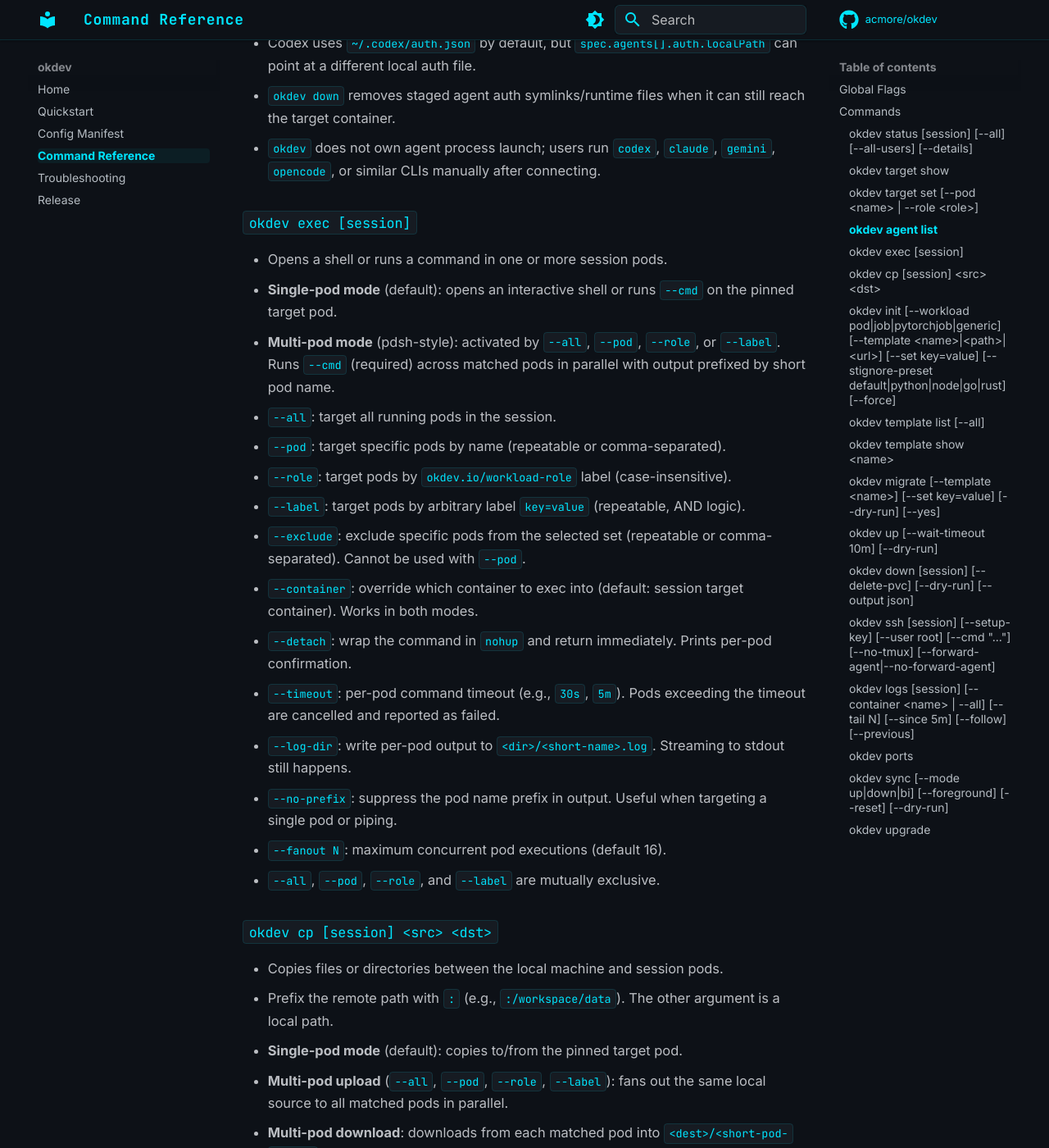
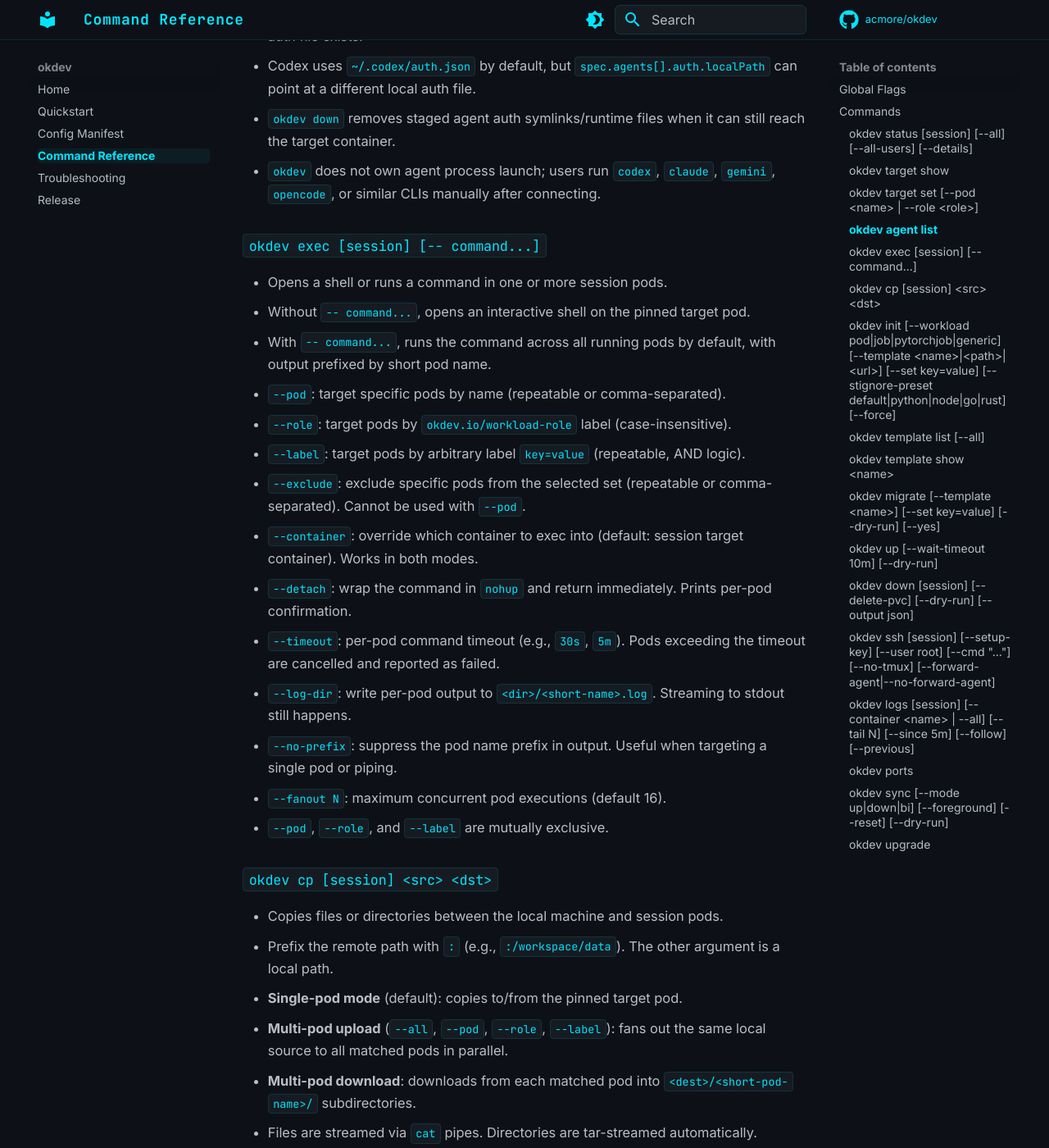
Before and after one commit to acmore/okdev, an MkDocs documentation site: the page built from docs/command-reference.md, in a window 1280 px wide and 1400 px high, scrolled down 2610 px. Shown: the whole window at 82% size. Built offline with MkDocs 1.6.1 and Material for MkDocs 9.7.7, drawn with Linux system fonts in a browser that asks for light colours; comment, search, counter and statistics services are not loaded; some of the changed text lies outside the part shown.

Commit message:
fix(exec): use double dash command args (#73)

```diff
--- a/docs/command-reference.md
+++ b/docs/command-reference.md
@@ -26,7 +26,7 @@
 - `okdev target show`
 - `okdev target set [--pod <name> | --role <role>]`
 - `okdev agent list`
-- `okdev exec [--shell /bin/bash] [--cmd "..."] [--no-tty] [--all | --pod <name> | --role <role> | --label <k=v>] [--exclude <pod>] [--container <name>] [--detach] [--timeout <duration>] [--log-dir <path>] [--no-prefix] [--fanout N]`
+- `okdev exec [session] [--shell /bin/bash] [--no-tty] [--pod <name> | --role <role> | --label <k=v>] [--exclude <pod>] [--container <name>] [--detach] [--timeout <duration>] [--log-dir <path>] [--no-prefix] [--fanout N] [-- command...]`
 - `okdev cp [session] <src> <dst> [--all | --pod <name> | --role <role> | --label <k=v>] [--exclude <pod>] [--container <name>] [--fanout N]`
 - `okdev logs [session] [--container <name> | --all] [--tail N] [--since 5m] [--follow] [--previous]`
 - `okdev ssh [session] [--setup-key] [--user root] [--cmd "..."] [--no-tmux] [--forward-agent|--no-forward-agent]`
@@ -64,12 +64,11 @@
 - `okdev down` removes staged agent auth symlinks/runtime files when it can still reach the target container.
 - `okdev` does not own agent process launch; users run `codex`, `claude`, `gemini`, `opencode`, or similar CLIs manually after connecting.
 
-### `okdev exec [session]`
+### `okdev exec [session] [-- command...]`
 
 - Opens a shell or runs a command in one or more session pods.
-- **Single-pod mode** (default): opens an interactive shell or runs `--cmd` on the pinned target pod.
-- **Multi-pod mode** (pdsh-style): activated by `--all`, `--pod`, `--role`, or `--label`. Runs `--cmd` (required) across matched pods in parallel with output prefixed by short pod name.
-- `--all`: target all running pods in the session.
+- Without `-- command...`, opens an interactive shell on the pinned target pod.
+- With `-- command...`, runs the command across all running pods by default, with output prefixed by short pod name.
 - `--pod`: target specific pods by name (repeatable or comma-separated).
 - `--role`: target pods by `okdev.io/workload-role` label (case-insensitive).
 - `--label`: target pods by arbitrary label `key=value` (repeatable, AND logic).
@@ -80,7 +79,7 @@
 - `--log-dir`: write per-pod output to `<dir>/<short-name>.log`. Streaming to stdout still happens.
 - `--no-prefix`: suppress the pod name prefix in output. Useful when targeting a single pod or piping.
 - `--fanout N`: maximum concurrent pod executions (default 16).
-- `--all`, `--pod`, `--role`, and `--label` are mutually exclusive.
+- `--pod`, `--role`, and `--label` are mutually exclusive.
 
 ### `okdev cp [session] <src> <dst>`
 
```
Also changed, not shown: 3 other files.
